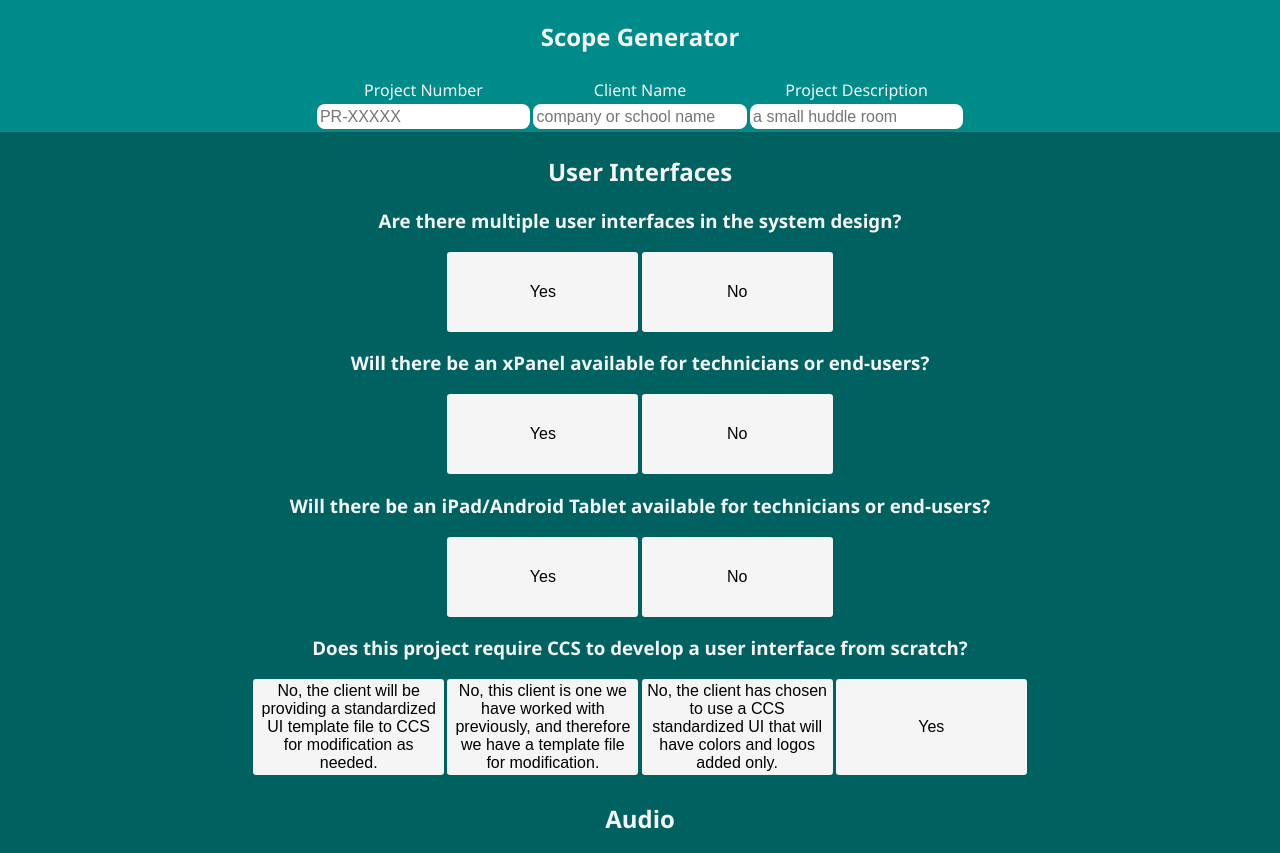
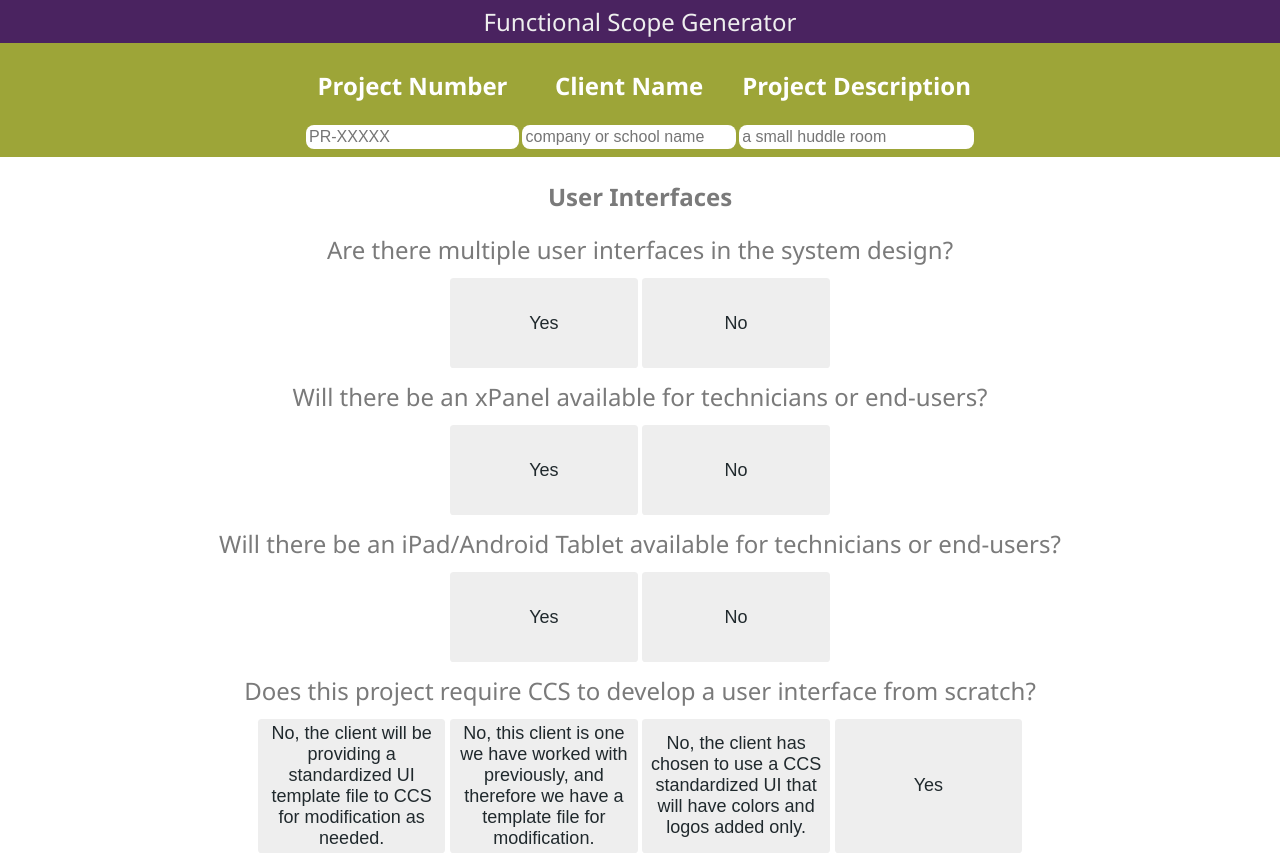
Before and after one commit to ryanjblajda/scope-generator, an Angular app: page / in a window 1280 px wide. Shown: the top 853 px of the page. Built offline with nearby package versions, Linux system fonts and the light colour scheme.

Commit message:
ccs styling and favicon

```diff
--- a/src/app/app.component.html
+++ b/src/app/app.component.html
@@ -1,11 +1,11 @@
 <section class="container">
   <header class="header">
-    <h2>{{title}}</h2>
+    <span class="header-name">{{title}}</span>
   </header>
   <section class="scope-details">
-    <article class="scope-details-item"><span>Project Number</span><input [placeholder]="projectNumber()"/></article>
-    <article class="scope-details-item"><span>Client Name</span><input [placeholder]="projectClientName()"/></article>
-    <article class="scope-details-item"><span>Project Description</span><input [placeholder]="projectDescription()"/></article>
+    <article class="scope-details-item"><span><h2>Project Number</h2></span><input [placeholder]="projectNumber()"/></article>
+    <article class="scope-details-item"><span><h2>Client Name</h2></span><input [placeholder]="projectClientName()"/></article>
+    <article class="scope-details-item"><span><h2>Project Description</h2></span><input [placeholder]="projectDescription()"/></article>
   </section>
   <section *ngIf="success()" class="question-list">
     <app-section *ngFor="let section of questions.sections" [section]="section"/>
@@ -18,11 +18,16 @@
     <button (click)="generateScope()">Generate Scope</button>
   </footer>
   <section *ngIf="loading() || !success()" class="container error">
-    <section class="error-popup">
+    <section *ngIf="loading()" class="error-popup">
       <h2>Please Wait...</h2>
       <br/>
-      <h3 *ngIf="loading()">Configuration Loading...</h3>
-      <h3 *ngIf="!success() && !loading()">Loading Failed</h3>
+      <span class="error-message">Configuration Loading...</span>
+    </section>
+    <section *ngIf="!loading() && !success()" class="error-popup">
+      <h2>Fatal Error</h2>
+      <br/>
+      <span class="error-message">Configuration Load Failed!</span>
+      <span>Contact the programming department to resolve this issue.</span>
     </section>
   </section>
 </section>
--- a/src/app/app.component.scss
+++ b/src/app/app.component.scss
@@ -5,7 +5,6 @@
     width: 100vw;
     display: flex;
     flex-direction: column;
-    background-color: darkcyan;
     text-align: center;
 }
 
@@ -13,7 +12,12 @@
     width: 100%;
     text-align: center;
     flex: 1 1 5%;
-    background-color: darkcyan;
+    background: $header-background;
+    color: $header-text-color;
+}
+
+.header-name {
+    font-size: x-large;
 }
 
 button {
@@ -22,12 +26,17 @@ button {
     background-color: $button-background-color;
     color: $button-text-color;
     padding: .2em;
-    font-size: medium;
+    font-size: x-large;
     margin: .2em;
+    min-height: 2em;
 }
 
 button:active {
     background-color: $button-touched-background-color;
+}
+
+button:hover {
+    background-color: $button-hover-background-color;
 }
 
 button.active {
@@ -60,15 +69,23 @@ textarea {
     flex: 1 1 0;
     min-height: 10em;
     margin: .5em;
+    font-size: large;
+}
+
+textarea:focus{
+    text-decoration: none;
+    outline: 0;
 }
 
 .scope-details {
     display: flex;
     flex-direction: column;
     flex: 1 1 5%;
-    background-color: darkcyan;
     gap: 0.2em;
     padding: 0.2em;
+    padding-bottom: 0.5em;
+    background: $scope-background;
+    color: $scope-details-text-color;
 }
 
 .scope-details-item {
@@ -81,7 +98,7 @@ textarea {
     flex-direction: column;
     flex: 1 1 85%;
     width: 100%;
-    background-color: darkcyan;
+    background: $questions-background;
     border: none;
 }
 
@@ -93,28 +110,36 @@ textarea {
 .error-popup {
     padding: 1em;
     border-radius: 1em;
-    background-color: rgba(0, 0, 0, 0.3);
+    background-color: $error-background-color;
+    color: $error-background-text-color;
+    margin: 0.5em;
+}
+
+.error-message {
+    font-size: xx-large;
+    margin-bottom: 2em;
 }
 
 .custom-details {
-    background-color: darkcyan;
     display: flex;
     flex-direction: column;
     align-items: stretch;
+    background: $custom-details-background;
+    color: $custom-details-text-color;
 }
 
 app-section {
     flex: 1 1 0;
-    background-color: rgba(0, 0, 0, 0.3);
     padding: .2em;
 }
 
 .footer {
     width: 100%;
     flex: 1 1 5%;
-    background-color: darkcyan;
     display: flex;
     justify-content: center;
+    background: $footer-background;
+    color: $footer-text-color;
 }
 
 @media screen and (min-width: 600px) {
--- a/src/app/app.component.ts
+++ b/src/app/app.component.ts
@@ -11,7 +11,7 @@ import { HttpClient } from '@angular/common/http';
 })
 
 export class AppComponent implements OnInit {
-  title = 'Scope Generator';
+  title = 'Functional Scope Generator';
   questions!:QuestionList;
   projectNumber = signal<string>('PR-XXXXX');
   projectDescription = signal<string>('a small huddle room');
@@ -31,7 +31,10 @@ export class AppComponent implements OnInit {
         //console.log(data);
         try {
           this.questions = JSON.parse(data) as QuestionList;
+          //set success true will only occur if the catch block doesnt fire
+          //setTimeout(() => {
           this.success.set(true);
+          //}, 1000);
         }
         catch(error) {
           console.log(error);
@@ -41,8 +44,10 @@ export class AppComponent implements OnInit {
     catch(error) {
       console.log(error);
     }
-
-    this.loading.set(false);
+    //set loading false so the fatal error message comes up if needed
+    //setTimeout(() => {
+      this.loading.set(false);
+    //}, 3000);
   }
 
   generateScope():void {
--- a/src/app/components/question-recursive/question-recursive.component.html
+++ b/src/app/components/question-recursive/question-recursive.component.html
@@ -1,5 +1,5 @@
 <div class="question">
-    <h1>{{question.prompt}}</h1>
+    {{question.prompt}}
     <div class="answer-section">
         <button *ngFor="let i = index; let answer of question.answers" [class.active]="answer.selected" (click)="onAnswerClicked(answer)">{{answer.prompt}}</button>
     </div>
--- a/src/app/components/question-recursive/question-recursive.component.scss
+++ b/src/app/components/question-recursive/question-recursive.component.scss
@@ -6,12 +6,17 @@ button {
     background-color: $button-background-color;
     color: $button-text-color;
     padding: .2em;
-    font-size: medium;
+    font-size: large;
+    min-height: 2em;
 }
 
 button:active {
     background-color: $button-touched-background-color;
     color: $button-touched-text-color;
+}
+
+button:hover {
+    background-color: $button-hover-background-color;
 }
 
 button.active {
@@ -23,6 +28,8 @@ button.active {
     display: flex;
     flex-direction: column;
     align-items: stretch;
+    gap: 0.5em;
+    padding: 0.5em;
 }
 
 @media screen and (min-width: 600px) {
--- a/src/app/components/section/section.component.scss
+++ b/src/app/components/section/section.component.scss
@@ -1,3 +1,7 @@
+app-question-recursive {
+    font-size: x-large;
+}
+
 @media screen and (min-width: 600px) {
     .container {
         text-align: center;
--- a/src/index.html
+++ b/src/index.html
@@ -2,10 +2,10 @@
 <html lang="en">
 <head>
   <meta charset="utf-8">
-  <title>CCS Presentation Systems - Functional Scope Generator</title>
+  <title>Functional Scope Generator</title>
   <base href="/">
   <meta name="viewport" content="width=device-width, initial-scale=1">
-  <link rel="icon" type="image/x-icon" href="favicon.ico">
+  <link rel="icon" type="image/png" href="./assets/favicon.png">
 </head>
 <body>
   <app-root></app-root>
--- a/src/styles.scss
+++ b/src/styles.scss
@@ -1,8 +1,11 @@
+@import './styles/variables.scss';
+
 html, body {
     margin: 0px;
     padding: 0px;
-    color: whitesmoke;
-    font-family: 'Segoe UI', Tahoma, Geneva, Verdana, sans-serif;
+    color: $color-text;
+    font-family: 'Segoe UI','Roboto','Helvetica Neue','Arial','Noto Sans';
+    background: $body-background;
 }
 
 ::-webkit-scrollbar {
--- a/src/styles/variables.scss
+++ b/src/styles/variables.scss
@@ -1,7 +1,39 @@
-$button-background-color: whitesmoke;
-$button-touched-background-color: grey;
-$button-selected-background-color: lightgreen;
+$global-color-primary:  #4A2360;
+$global-color-text:     #7A7A7A;
+$global-color-secondary: #54595F;
+$global-color-tertiary: #2C3639;
+$global-color-tertiary-2: #20292D;
+$global-color-accent:   #9DA538;
+$global-color-19a2fc8b: #000;
+$global-color-3621085d: #FFF;
+$global-color-eee: #EEEEEE;
 
-$button-text-color: black;
-$button-touched-text-color: white;
-$button-selected-text-color: rgb(80, 80, 80);
+$error-background-color: $global-color-primary;
+$error-background-text-color: $global-color-eee;
+
+$header-text-color: $global-color-eee;
+$scope-details-text-color: $global-color-3621085d;
+$color-text: $global-color-text;
+
+$header-background: $global-color-primary;
+
+$scope-background: $global-color-accent;
+
+$questions-background: $global-color-3621085d;
+
+$body-background: $global-color-3621085d;
+
+$custom-details-background: $global-color-tertiary;
+$custom-details-text-color: $global-color-3621085d;
+
+$footer-background: $global-color-tertiary-2;
+$footer-text-color: $global-color-3621085d;
+
+$button-background-color: $global-color-eee;
+$button-touched-background-color: $global-color-primary;
+$button-hover-background-color: $global-color-accent;
+$button-selected-background-color: $global-color-tertiary-2;
+
+$button-text-color: $global-color-tertiary-2;
+$button-touched-text-color: $global-color-3621085d;
+$button-selected-text-color: $global-color-eee;
```
Also changed, not shown: src/assets/favicon.png (added).
